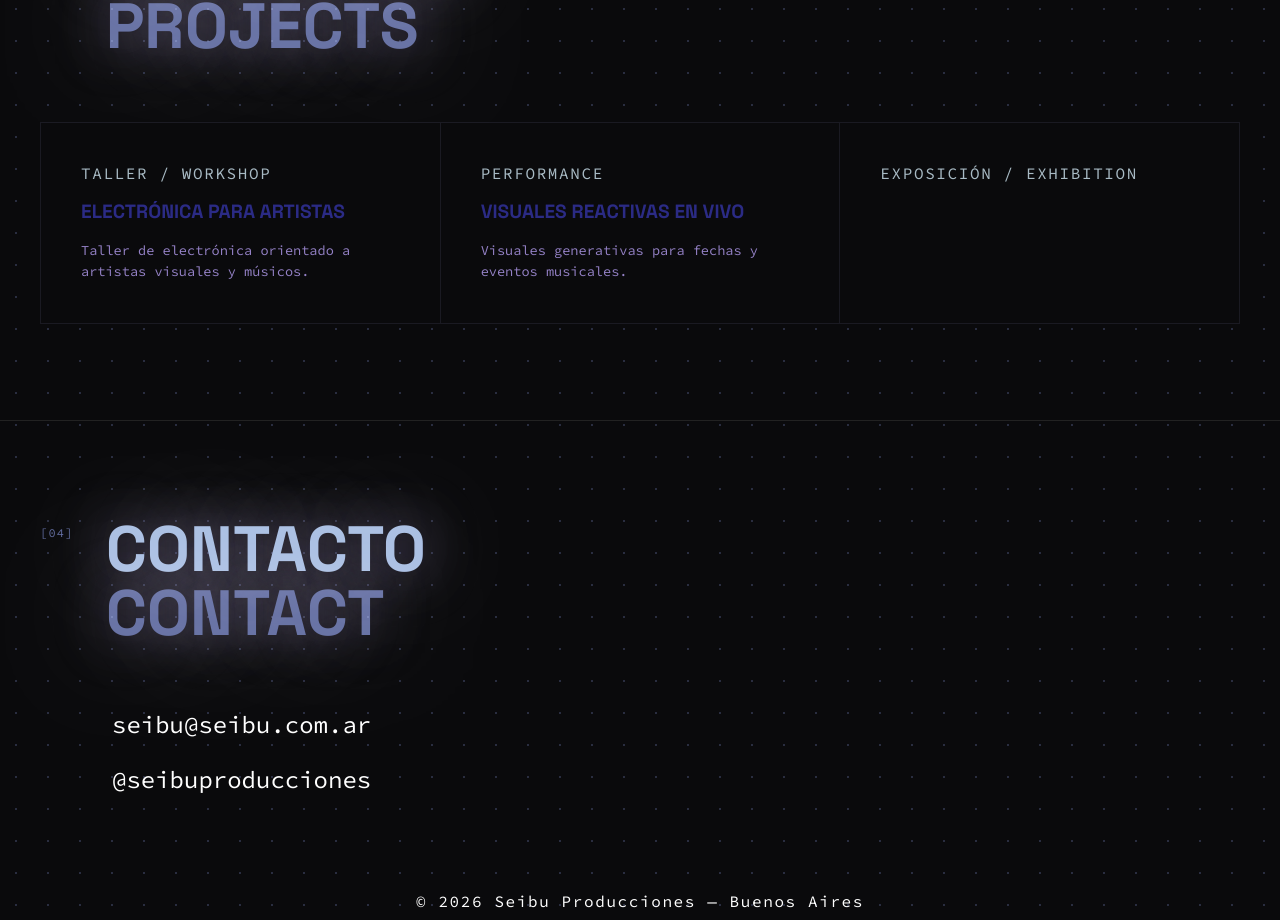
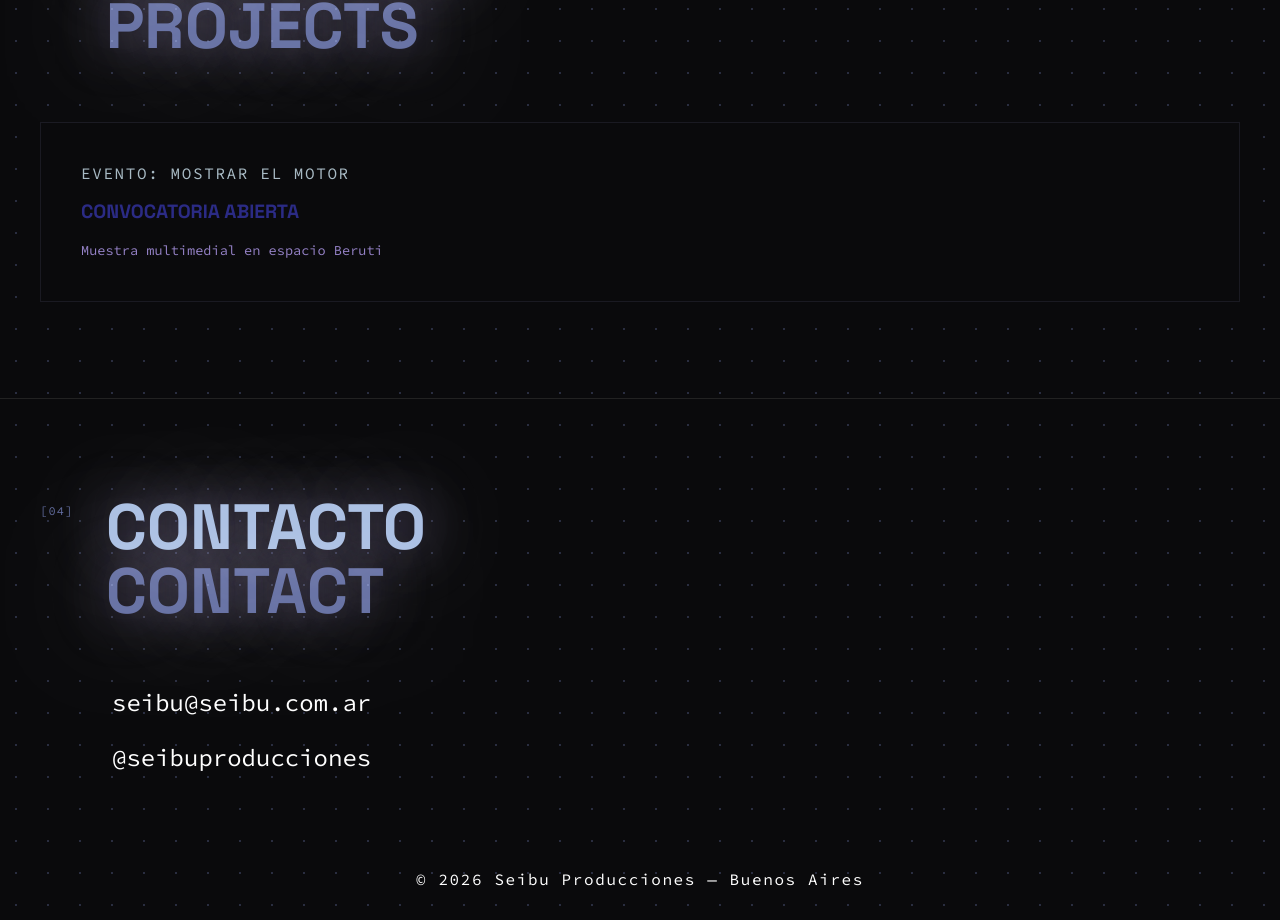
Before and after one commit to mainero-martina/seibu-web, a React (Vite) app: page / in a window 1280 px wide. Shown: the part 1479-2399 px from the top of the page. Built offline with nearby package versions, Linux system fonts and the light colour scheme; a web font is replaced by a local one.

Commit message:
Update proyectos.js
oculto dos proyectos y renombro el de mostrar el motor

```diff
--- a/src/data/proyectos.js
+++ b/src/data/proyectos.js
@@ -1,17 +1,17 @@
 export const proyectos = [
+  // {
+  //   tag: 'Taller / Workshop',
+  //   titulo: 'Electrónica para artistas',
+  //   descripcion: 'Taller de electrónica orientado a artistas visuales y músicos.'
+  // },
+  // {
+  //   tag: 'Performance',
+  //   titulo: 'Visuales reactivas en vivo',
+  //   descripcion: 'Visuales generativas para fechas y eventos musicales.'
+  // },
   {
-    tag: 'Taller / Workshop',
-    titulo: 'Electrónica para artistas',
-    descripcion: 'Taller de electrónica orientado a artistas visuales y músicos.'
-  },
-  {
-    tag: 'Performance',
-    titulo: 'Visuales reactivas en vivo',
-    descripcion: 'Visuales generativas para fechas y eventos musicales.'
-  },
-  {
-    tag: 'Exposición / Exhibition',
-    titulo: '',
-    descripcion: ''
+    tag: 'EVENTO: MOSTRAR EL MOTOR',
+    titulo: 'Convocatoria abierta',
+    descripcion: 'Muestra multimedial en espacio Beruti'
   }
 ]
```
